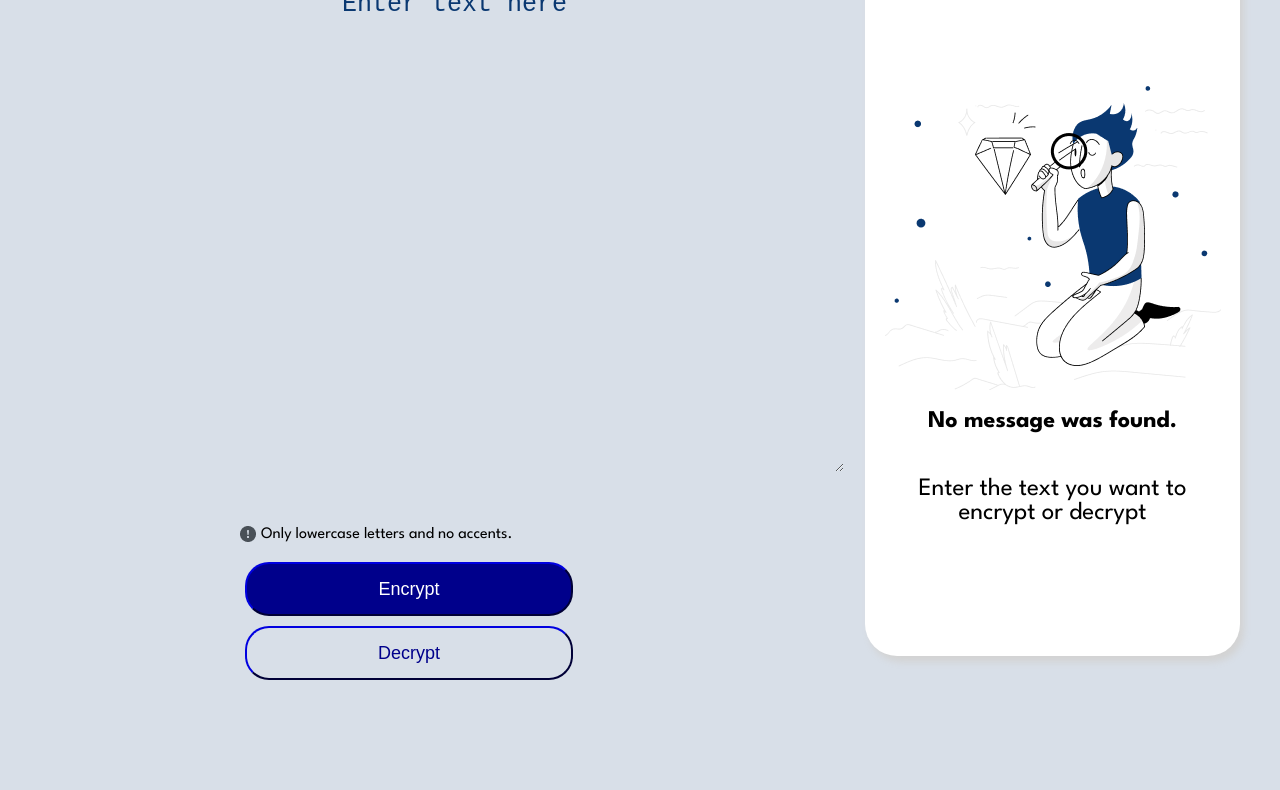
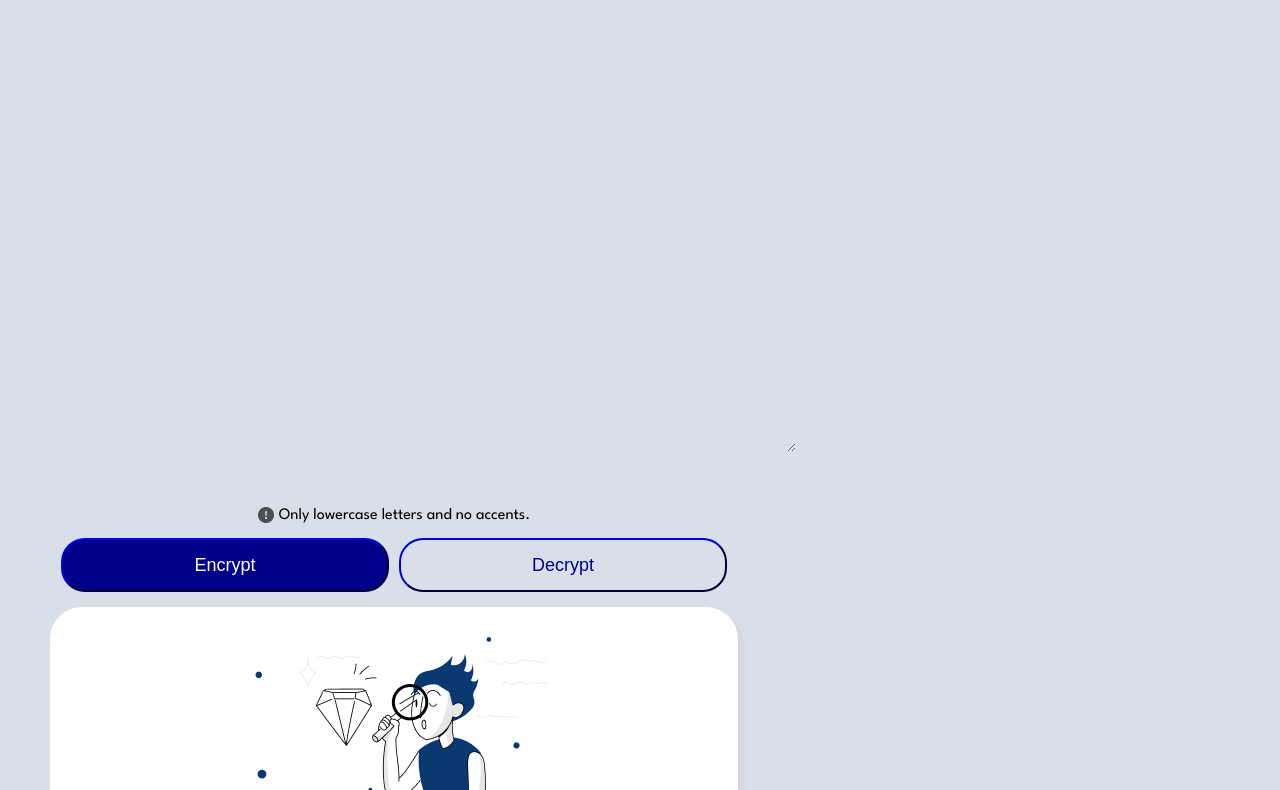
Before and after one commit to Lizzflores/Encriptador-de-texto, a plain HTML site: page index.html in a window 1280 px wide. Shown: the part 104-894 px from the top of the page. Drawn offline with Linux system fonts and the light colour scheme.

Commit message:
Media Queries

```diff
--- a/index.html
+++ b/index.html
@@ -11,7 +11,7 @@
     <section class="container">
       <article>
         <header>
-          <img src="./assets/Logo.png" alt="Logo" />
+          <img src="./assets/Logo.png" alt="Logo" class="logo" />
         </header>
 
         <textarea
--- a/styles.css
+++ b/styles.css
@@ -28,14 +28,6 @@ textarea::placeholder {
 }
 
 article {
-  justify-content: space-between;
-}
-
-.container {
-  width: 100%;
-  height: 100vh;
-  display: flex;
-  flex-direction: row;
   justify-content: space-between;
 }
 
@@ -120,3 +112,185 @@ article {
   bottom: 40px;
   margin: 5px;
 }
+
+/*----------------(>375px)----------------*/
+@media only screen and (min-width: 376px) {
+  body {
+    display: flex;
+    background-color: #d8dfe8;
+    font-family: "League Spartan", sans-serif;
+    height: 100%;
+    width: 400px;
+    margin: 10px;
+    align-items: center;
+  }
+  .container {
+    display: flex;
+    flex-direction: column;
+    align-items: center;
+    width: 375px;
+    height: 100%;
+  }
+
+  .logo {
+    margin-bottom: 10px;
+  }
+
+  .lookImage {
+    margin-top: 30px;
+  }
+
+  article {
+    display: flex;
+    flex-direction: column;
+    align-items: center;
+  }
+
+  .buttonsContainer {
+    flex-direction: column;
+    align-items: center;
+  }
+
+  .asideContainer {
+    position: relative;
+    display: flex;
+    flex-direction: column;
+    align-items: center;
+    width: 376px;
+    height: 500px;
+  }
+
+  .buttonsContainer {
+    display: flex;
+    flex-direction: column;
+    margin: 5px;
+  }
+
+  .warning {
+    display: flex;
+    height: 16px;
+    flex-direction: row;
+    margin: 5px;
+  }
+
+  .copy {
+    position: absolute;
+  }
+}
+/*----------------(>768px)----------------*/
+@media only screen and (min-width: 768px) {
+  body {
+    display: flex;
+    background-color: #d8dfe8;
+    font-family: "League Spartan", sans-serif;
+    height: 100%;
+    margin: 10px;
+    align-items: center;
+  }
+
+  .container {
+    display: flex;
+    flex-direction: column;
+    align-items: center;
+    width: 768px;
+    height: 100%;
+    margin-right: 30px;
+  }
+
+  .logo {
+    margin-bottom: 10px;
+  }
+
+  .lookImage {
+    margin-top: 30px;
+  }
+
+  article {
+    display: flex;
+    flex-direction: column;
+    align-items: center;
+  }
+
+  .buttonsContainer {
+    flex-direction: row;
+    align-items: center;
+    margin-bottom: 10px;
+  }
+
+  .asideContainer {
+    position: relative;
+    display: flex;
+    flex-direction: column;
+    align-items: center;
+    width: 688px;
+    height: 500px;
+  }
+
+  .warning {
+    display: flex;
+    height: 16px;
+    flex-direction: row;
+    margin: 5px;
+  }
+
+  .copy {
+    position: absolute;
+  }
+}
+/*----------------(>1440px)----------------*/
+@media only screen and (min-width: 1440px) {
+  body {
+    display: flex;
+    background-color: #d8dfe8;
+    font-family: "League Spartan", sans-serif;
+    height: 100%;
+    margin: 10px;
+    width: 100%;
+  }
+
+  article {
+    justify-content: space-between;
+  }
+
+  .container {
+    width: 100%;
+    height: 100vh;
+    display: flex;
+    flex-direction: row;
+    justify-content: space-between;
+  }
+
+  .warning {
+    display: flex;
+    height: 16px;
+    flex-direction: row;
+    margin-left: 200px;
+    margin-bottom: 15px;
+  }
+
+  .warningText {
+    font-size: 16px;
+    align-self: center;
+    margin-left: 5px;
+  }
+
+  .buttonsContainer {
+    margin-left: 200px;
+  }
+
+  .lookImage {
+    margin-top: 150px;
+  }
+
+  .asideContainer {
+    position: relative;
+    background-color: white;
+    display: flex;
+    flex-direction: column;
+    align-items: center;
+    border-radius: 32px;
+    width: 400px;
+    height: 90%;
+    box-shadow: 4px 6px 7px lightgray;
+  }
+}
```
